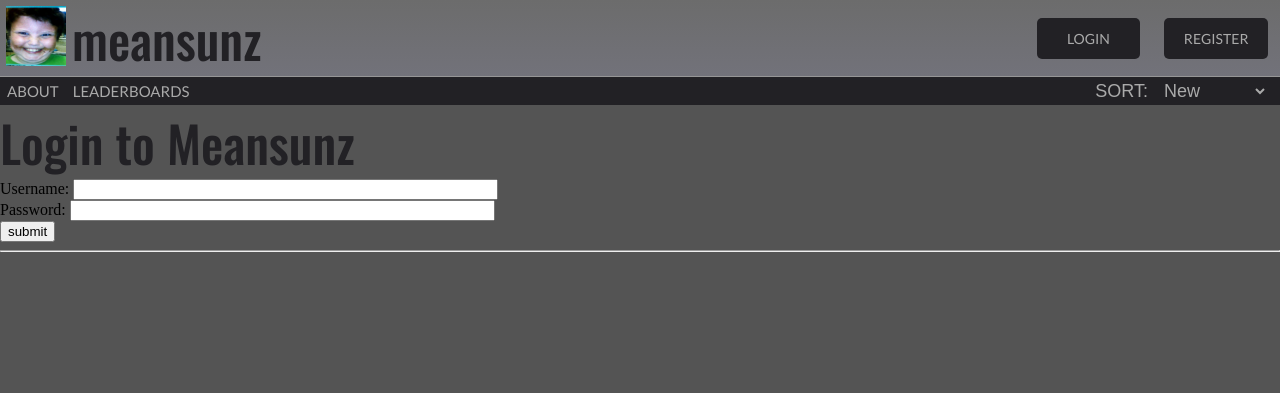
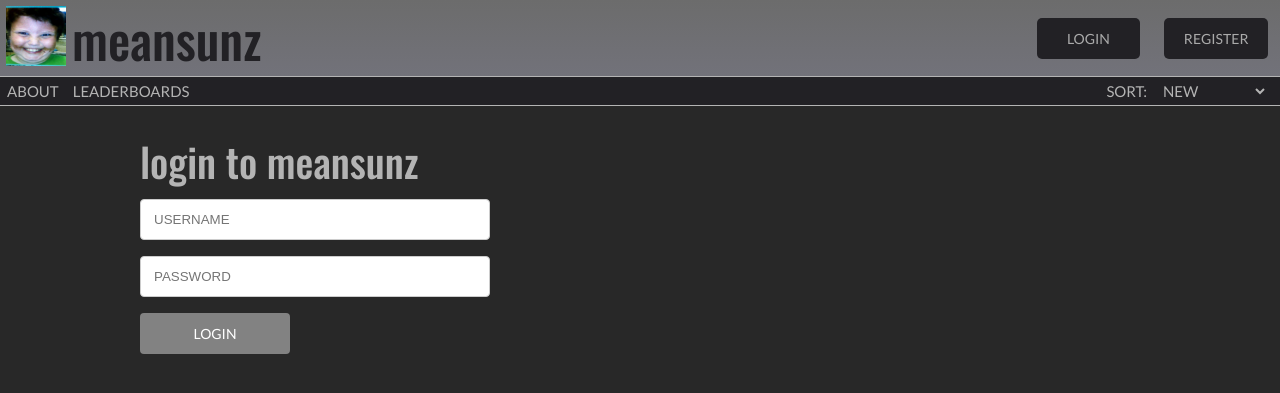
Before and after one commit to 2323841m/MeanSunz_Project, a Django app: page /login/ in a window 1280 px wide. Shown: the top 393 px of the page. Run offline with Django 3.2, Linux system fonts and the light colour scheme; data that the repository does not hold is empty.

Commit message:
css and html updates

```diff
--- a/meansunz_project/static/style/style sheet.css
+++ b/meansunz_project/static/style/style sheet.css
@@ -2,7 +2,7 @@ body
 {
 	padding: 0;
 	margin: 0;
-	background-color: rgb(84, 84, 84);
+	background-color: rgb(40, 40, 40);
 }
 
 .header
@@ -58,7 +58,7 @@ img
     display: flex;
     width: 100%;
     height: 1px;
-    background-color: rgb(150, 150, 150);
+    background-color: rgb(180, 180, 180);
 }
 
 .bottomBar
@@ -77,6 +77,16 @@ img
 	background-color: #222125ff;
 }
 
+.sortForm
+{
+	font-size: 15px;
+	font-family: "Lato";
+	text-transform: uppercase;
+	color: rgb(180, 180, 180);
+	margin-top: auto;
+	margin-bottom: auto;
+}
+
 .navButton
 {
 	display: flex;
@@ -86,7 +96,7 @@ img
 	margin-bottom: auto;
 	font-size: 15px;
 	font-family: "Lato";
-	color: rgb(170, 170, 170);
+	color: rgb(180, 180, 180);
 	height: 100%;
 	text-transform: uppercase;
 }
@@ -94,7 +104,7 @@ img
 .navButton a
 {
 	margin: auto;
-	color: rgb(170, 170, 170);
+	color: rgb(180, 180, 180);
 	text-decoration: none;
 }
 
@@ -201,9 +211,20 @@ img
 .dropDownList select
 {
     background: transparent;
-    font-size: 18px;
     border: none;
-    color: rgb(170, 170, 170);
+	font-size: 15px;
+	font-family: "Lato";
+	text-transform: uppercase;
+	color: rgb(180, 180, 180);
+}
+
+.contentBody
+{
+	display: flex;
+	flex-direction: column;
+	width: 1000px;
+	margin-left: auto;
+	margin-right: auto;
 }
 
 .postBody
@@ -253,6 +274,17 @@ h1
 	color: #222125ff;
 }
 
+h2
+{
+	font-size: 40px;
+	margin: 0;
+	font-family: "Oswald";
+	text-transform: lowercase;
+	font-weight: 500;
+	color: rgb(180, 180, 180);
+	padding-top: 25px;
+}
+
 h4
 {
 	font-size: 30px;
@@ -279,29 +311,103 @@ h6
 
 /* Leaderboards styling */
 
-#switchBoard
-{
-    background-color:#222125ff;
-}
-
 #leaderBoardTable table, th, tr
 {
-    font-family: Arial;
-    color: #222125ff;
+    font-size: 15px;
+	font-family: "Lato";
+	color: rgb(180, 180, 180);
+	text-transform: uppercase;
     border-collapse: collapse;
 }
 
 #leaderBoardTable table
 {
-    width: 70%;
-    border: 1px solid black;
-
+    width: 100%;
+    border: 1px solid rgb(180, 180, 180);
     margin-left: auto;
     margin-right: auto;
 }
 
 #leaderBoardTable th
 {
-    height: 20px;
+    height: 30px;
     text-align: center;
 }
+
+/* User Profile styling */
+.userProfile
+{
+    display: flex;
+    flex-direction: row;
+}
+
+.userProfile img
+{
+    display: flex;
+    max-width: 100%;
+    max-height: auto;
+    height: 60px;
+    width: 60px;
+    margin: auto;
+    padding-right: 5px;
+    border-radius: 50%;
+}
+
+#userProfileName
+{
+    font-family: Lato;
+    margin: auto;
+    padding-left: 15px;
+	font-size: 15px;
+	font-family: "Lato";
+	font-weight: 600;
+	color:#222125ff;
+}
+
+.textForm {
+  width: 350px;
+  padding: 12px 13px;
+  margin: 8px 0;
+  display: inline-block;
+  border: 1px solid #ccc;
+  border-radius: 4px;
+  box-sizing: border-box;
+}
+
+input[type=submit] {
+	width: 150px;
+	background-color: rgb(130, 130, 130);
+	color: white;
+	padding: 12px 13px;
+	margin: 8px 0;
+	border: none;
+	border-radius: 4px;
+	cursor: pointer;
+	font-size: 14px;
+	font-family: "Lato";
+	text-transform: uppercase;
+}
+
+input[type=submit]:hover {
+	background-image: linear-gradient(to bottom right, #2aa0c4ff, #4e7a85ff);
+}
+
+button[type=switchBoard] {
+	width: 150px;
+	background-color: rgb(130, 130, 130);
+	color: white;
+	padding: 10px 5px;
+	margin-top: 25px;
+	margin-left: 25px;
+	border: none;
+	border-radius: 4px;
+	cursor: pointer;
+	font-size: 12px;
+	font-family: "Lato";
+	text-transform: uppercase;
+}
+
+button[type=switchBoard]:hover {
+	background-image: linear-gradient(to bottom right, #2aa0c4ff, #4e7a85ff);
+}
+/* End of User Profile styling */
--- a/meansunz_project/templates/meansunz/base.html
+++ b/meansunz_project/templates/meansunz/base.html
@@ -33,12 +33,12 @@
         <!-- If logged in show user profile else show login/register buttons -->
         {% if user.is_authenticated %}
             <div class="userProfile">
-                {% if user.profile.picture %}
+                <div id="userProfileName">{{ user.username }}</div>
+				{% if user.profile.picture %}
                     <img src="{{ MEDIA_URL }}{{ user.profile.picture }}" alt="profile picture">
                 {% else %}
                     <img src="{% static "images\blank_profile.png" %}" alt=" profile picture">
                 {% endif %}
-                <div id="userProfileName">{{ user.username }}</div>
                 <div class="buttonBig"><a href=" {% url 'signout' %} ">Sign Out</a></div>
                 <div class="buttonBig"><a href=" {% url 'user_posts' %} ">My Posts</a></div>
             </div>
@@ -68,7 +68,7 @@
             {% endif %}
         </div>
         <div class="filterBar">
-            <div style="font-size: 18px; font-family: Arial; color: rgb(170, 170, 170); margin:auto;">SORT:</div>
+            <div class="sortForm">SORT:</div>
             <div class="dropDownList">
                 <select>
                     <option value="New">New</option>
@@ -78,12 +78,13 @@
         </div>
     </div>
 
+	<div class="separator"></div>
+
 </div>
 
 <div>
     {% block body_block %}
     {% endblock %}
 </div>
-<hr/>
 </body>
 </html>
--- a/meansunz_project/templates/meansunz/index.html
+++ b/meansunz_project/templates/meansunz/index.html
@@ -19,7 +19,7 @@
 
 {% block body_block %}
 
-    <div class="postBody">
+    <div class="contentBody">
         {% if posts %}
 
             {% for post in posts %}
@@ -73,7 +73,7 @@
                 </div>
             {% endfor %}
         {% else %}
-            <h5><strong>There are no posts present.</strong></h5>
+            <h2 style="font-size: 30px"><strong>There are no posts present.</strong></h2>
         {% endif %}
     </div>
 
--- a/meansunz_project/templates/meansunz/login.html
+++ b/meansunz_project/templates/meansunz/login.html
@@ -6,13 +6,15 @@
 {% endblock %}
 
 {% block body_block %}
-    <h1>Login to Meansunz</h1>
-    <form id="login_form" method="post" action="{% url 'login' %}">
-        {% csrf_token %}
-        Username: <input type="text" name="username" value="" size="50"/>
-        <br/>
-        Password: <input type="password" name="password" value="" size="50"/>
-        <br/>
-        <input type="submit" value="submit"/>
-    </form>
+	<div class="contentBody">
+		<div><h2>Login to Meansunz</h2></div>
+		<div><form id="login_form" method="post" action="{% url 'login' %}">
+			{% csrf_token %}
+			<input class="textForm" type="text" name="username" placeholder="USERNAME" size="50"/>
+			<br/>
+			<input class="textForm" type="password" name="password" placeholder="PASSWORD" size="50"/>
+			<br/>
+			<input class="buttonForm" type="submit" value="LOGIN"/>
+		</form></div>
+	</div>
 {% endblock %}
--- a/meansunz_project/templates/meansunz/register.html
+++ b/meansunz_project/templates/meansunz/register.html
@@ -6,6 +6,8 @@
 {% endblock %}
 
 {% block body_block %}
+	<div class="contentBody">
+		<h2>register</h2>
 		{% if registered %}
 			Thank you for registering!
 			<a href="{% url 'login' %}">Please login.</a><br />
@@ -22,4 +24,5 @@
 				<input type="submit" name="submit" value="Register" />
 			</form>
 		{% endif %}
+	</div>
 {% endblock %}
```
Also changed, not shown: meansunz_project/templates/meansunz/about.html (+5 -3 lines), meansunz_project/templates/meansunz/leaderboards.html (+11 -5 lines). Lines whose indentation alone changed are shown as unchanged.
